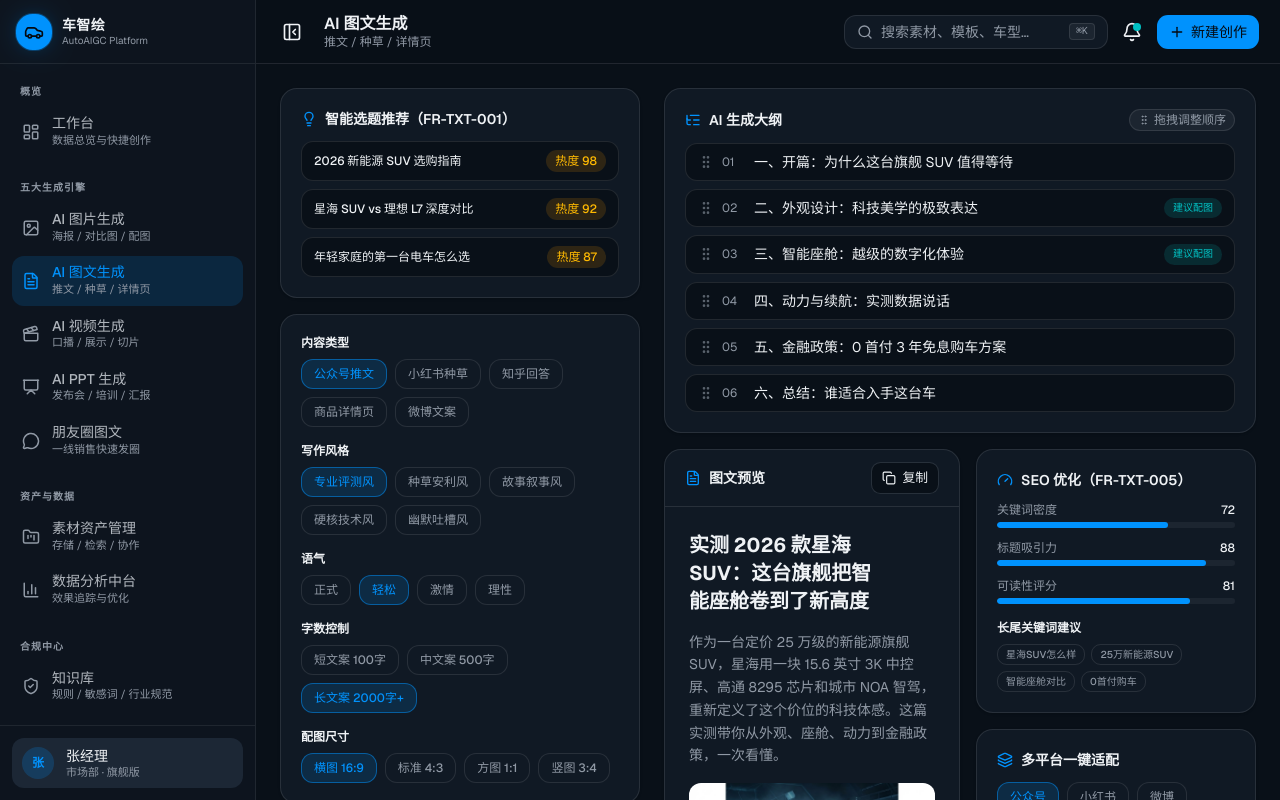
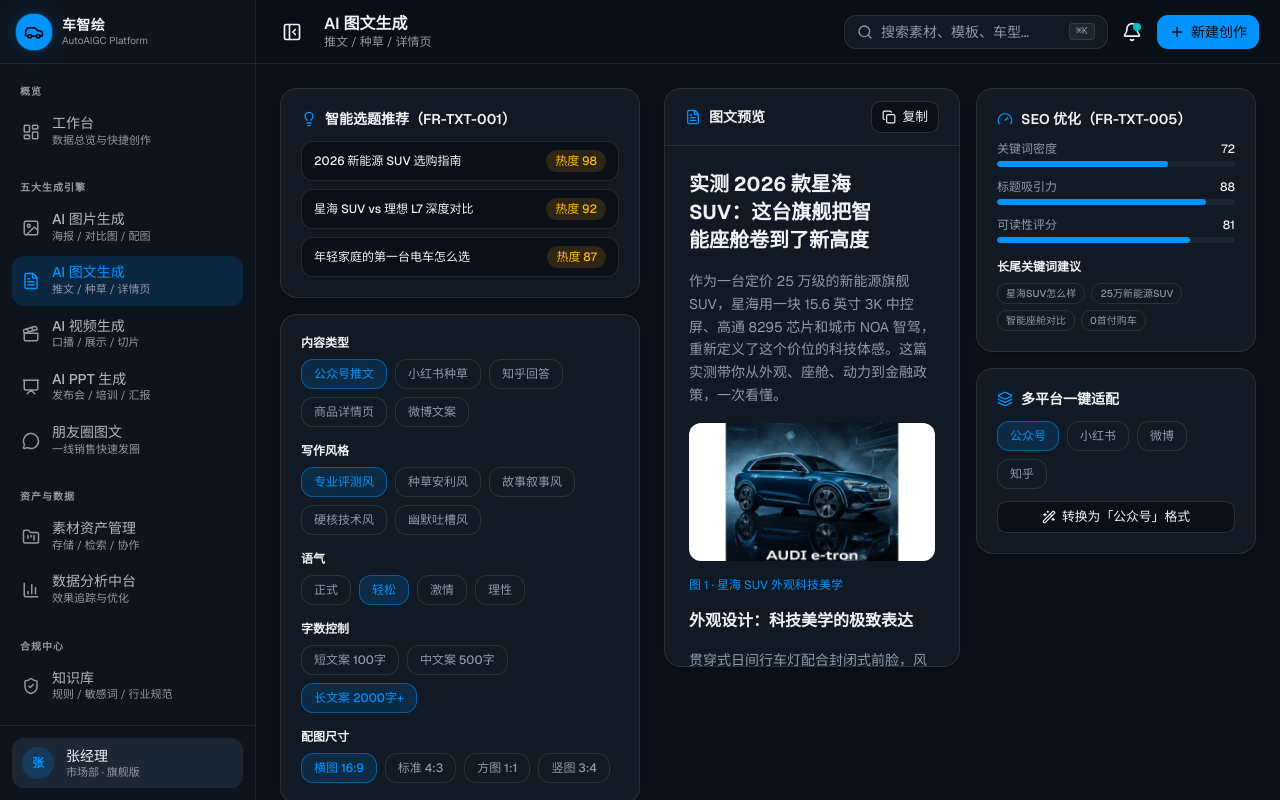
Before and after one commit to yangyang0723-ai/autoaigc, a Next.js app: page /text in a window 1280 px wide. Shown: the top 800 px of the page. Built offline with nearby package versions, Linux system fonts and the light colour scheme.

Commit message:
refactor: remove unused outline and drag functionality from TextPage component
Co-authored-by: yangyang0723-ai <307832922+yangyang0723-ai@users.noreply.github.com>

```diff
--- a/app/text/page.tsx
+++ b/app/text/page.tsx
@@ -20,7 +20,6 @@ import {
   CheckCircle2,
   PenLine,
   ImageIcon,
-  GripVertical,
 } from 'lucide-react'
 
 const contentTypes = ['公众号推文', '小红书种草', '知乎回答', '商品详情页', '微博文案']
@@ -35,14 +34,6 @@ const imageSizes = [
   { label: '竖图 3:4', ratio: 'aspect-[3/4]' },
 ]
 
-const outline = [
-  { h: '一、开篇：为什么这台旗舰 SUV 值得等待', img: false },
-  { h: '二、外观设计：科技美学的极致表达', img: true },
-  { h: '三、智能座舱：越级的数字化体验', img: true },
-  { h: '四、动力与续航：实测数据说话', img: false },
-  { h: '五、金融政策：0 首付 3 年免息购车方案', img: false },
-  { h: '六、总结：谁适合入手这台车', img: false },
-]
 
 const topics = [
   { t: '2026 新能源 SUV 选购指南', hot: '热度 98' },
@@ -81,9 +72,6 @@ export default function TextPage() {
   const [imageSize, setImageSize] = useState(imageSizes[0])
   const [status, setStatus] = useState<'idle' | 'generating' | 'done'>('idle')
   const [step, setStep] = useState(0)
-  const [items, setItems] = useState(outline)
-  const [dragIndex, setDragIndex] = useState<number | null>(null)
-  const [overIndex, setOverIndex] = useState<number | null>(null)
   const [copied, setCopied] = useState(false)
   const [converting, setConverting] = useState(false)
   const [convertedTo, setConvertedTo] = useState<string | null>(null)
@@ -134,22 +122,6 @@ export default function TextPage() {
         setTimeout(() => setStatus('done'), 600)
       }
     }, 760)
-  }
-
-  function handleDrop(target: number) {
-    if (dragIndex === null || dragIndex === target) {
-      setDragIndex(null)
-      setOverIndex(null)
-      return
-    }
-    setItems((prev) => {
-      const next = [...prev]
-      const [moved] = next.splice(dragIndex, 1)
-      next.splice(target, 0, moved)
-      return next
-    })
-    setDragIndex(null)
-    setOverIndex(null)
   }
 
   return (
@@ -238,57 +210,6 @@ export default function TextPage() {
           <GenerationProcess step={step} />
         ) : (
         <>
-        {/* Outline */}
-        <Card className="p-5">
-          <div className="mb-3 flex items-center gap-2 text-sm font-semibold">
-            <ListTree className="size-4 text-primary" />
-            AI 生成大纲
-            <Badge variant="muted" className="ml-auto gap-1">
-              <GripVertical className="size-3" />
-              拖拽调整顺序
-            </Badge>
-          </div>
-          <div className="space-y-2">
-            {items.map((o, i) => {
-              const isDragging = dragIndex === i
-              const isOver = overIndex === i && dragIndex !== null && dragIndex !== i
-              return (
-                <div
-                  key={o.h}
-                  draggable
-                  onDragStart={(e) => {
-                    setDragIndex(i)
-                    e.dataTransfer.effectAllowed = 'move'
-                  }}
-                  onDragEnter={() => setOverIndex(i)}
-                  onDragOver={(e) => e.preventDefault()}
-                  onDrop={() => handleDrop(i)}
-                  onDragEnd={() => {
-                    setDragIndex(null)
-                    setOverIndex(null)
-                  }}
-                  className={cn(
-                    'flex cursor-grab items-center gap-2 rounded-lg border bg-background px-3 py-2 text-sm transition-all duration-200 active:cursor-grabbing',
-                    isDragging
-                      ? 'scale-[0.98] border-primary/60 opacity-50 shadow-lg ring-1 ring-primary/40'
-                      : 'border-border hover:border-primary/40 hover:bg-secondary/40',
-                    isOver && 'border-primary border-dashed bg-primary/8 ring-1 ring-primary/30',
-                  )}
-                >
-                  <GripVertical className="size-4 shrink-0 text-muted-foreground/60" />
-                  <span className="w-6 text-xs text-muted-foreground">{String(i + 1).padStart(2, '0')}</span>
-                  <span className="flex-1">{o.h}</span>
-                  {o.img && (
-                    <Badge variant="accent" className="text-[10px]">
-                      建议配图
-                    </Badge>
-                  )}
-                </div>
-              )
-            })}
-          </div>
-        </Card>
-
         {/* Article preview + SEO */}
         <div className="grid gap-4 xl:grid-cols-[1fr_280px]">
           <Card className="overflow-hidden p-0">
```
